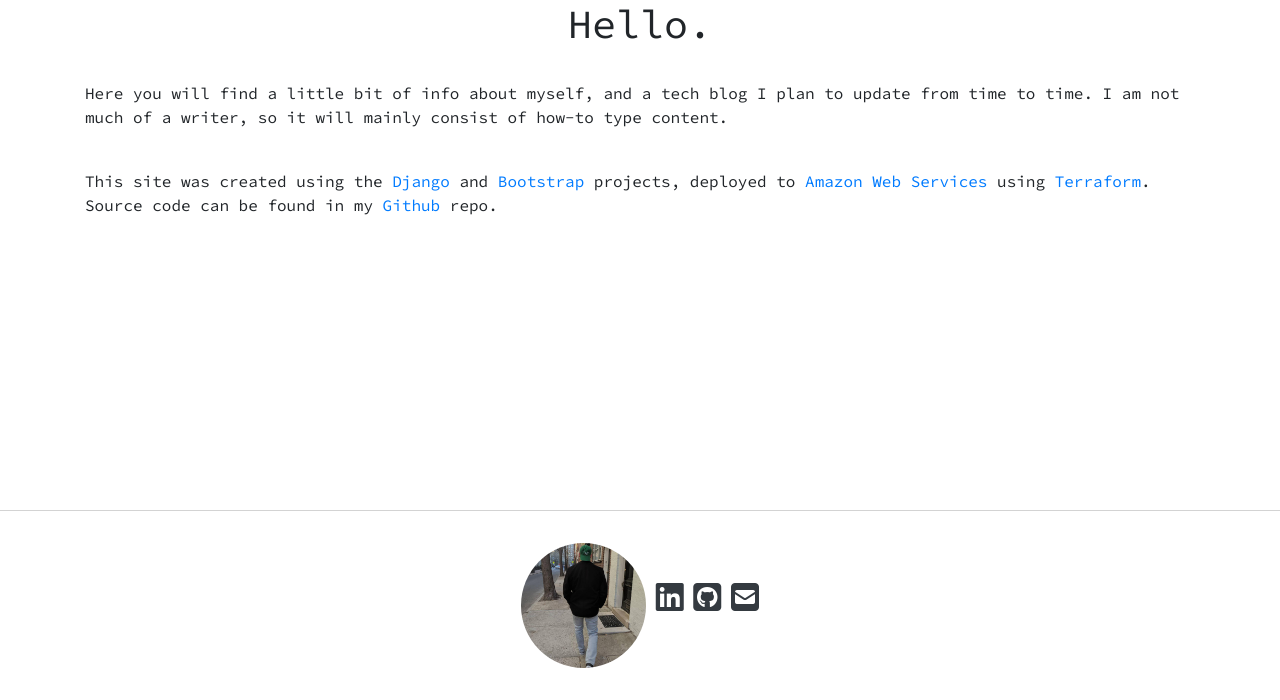
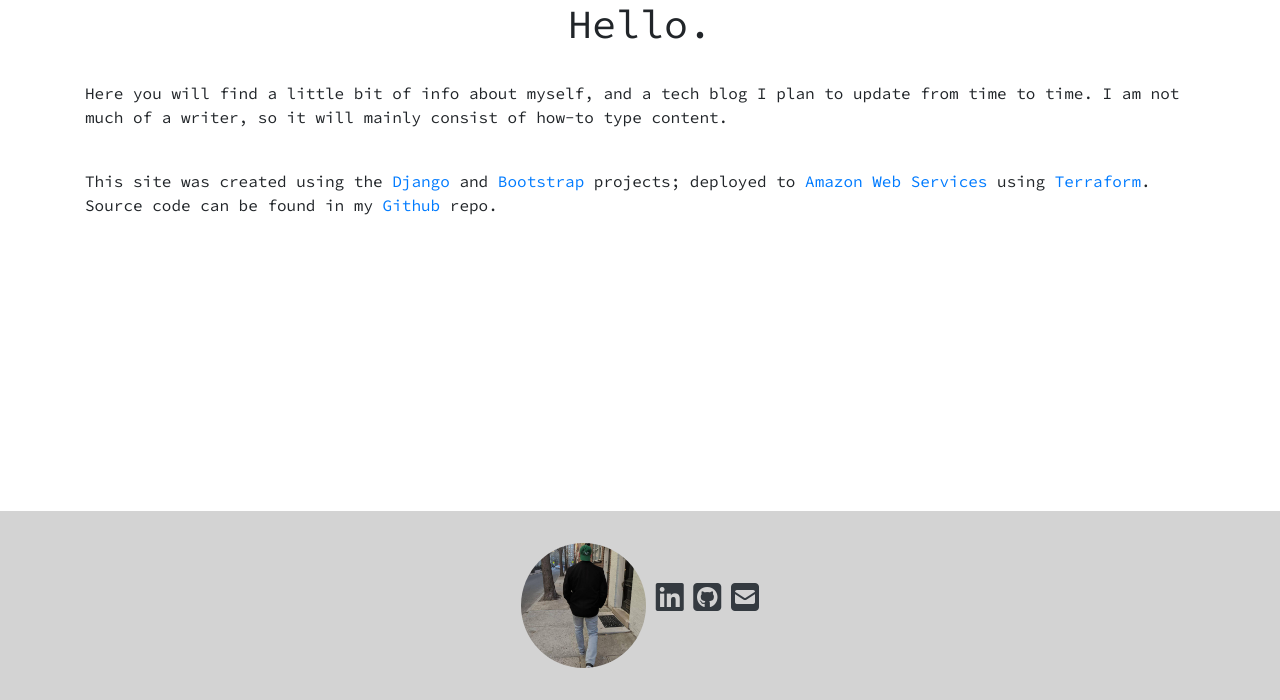
Before and after one commit to dspec12/danielspector.dev, a Django app: page / in a window 1280 px wide. Shown: the part 100-800 px from the top of the page. Run offline with Django 3.2, Linux system fonts and the light colour scheme; some libraries are stand-ins or nearby versions.

Commit message:
Fixed footer height issues

```diff
--- a/static/css/base.css
+++ b/static/css/base.css
@@ -1,6 +1,11 @@
 /* Header */
 header {
   padding-bottom: 100px;
+}
+
+/* Content */
+.content {
+  min-height: calc(100vh - 314px)
 }
 
 /* Footer */
@@ -32,13 +37,10 @@ body {
 }
 
 .container.social {
-  position: absolute;
-  bottom: 0;
-  margin: 0 auto;
-  border-top: 1px solid lightgray;
   display: block;
   padding: 2rem;
   max-width:100%;
+  background: lightgrey
 }
 
 .container.body.home h1 {
--- a/templates/base.html
+++ b/templates/base.html
@@ -32,8 +32,10 @@
         </nav>
       </div>
     </header>
-    {% block  content %}
-    {% endblock content %}
+    <div class="content">
+      {% block  content %}
+      {% endblock content %}
+    </div>
     <footer>
       <div class="container social">
         <img src="{% static "imgs/me.jpg" %}" alt="me">
--- a/templates/home.html
+++ b/templates/home.html
@@ -8,7 +8,7 @@
   </p>
   <br>
   <p>
-    This site was created using the <a href="https://www.djangoproject.com/" target="_blank">Django</a> and <a href="https://getbootstrap.com/" target="_blank">Bootstrap</a> projects, deployed to <a href="https://aws.amazon.com/" target="_blank">Amazon Web Services</a> using <a href="https://www.terraform.io/" target="_blank">Terraform</a>. Source code can be found in my <a href="https://github.com/dspec12" target="_blank">Github</a> repo.
+    This site was created using the <a href="https://www.djangoproject.com/" target="_blank">Django</a> and <a href="https://getbootstrap.com/" target="_blank">Bootstrap</a> projects; deployed to <a href="https://aws.amazon.com/" target="_blank">Amazon Web Services</a> using <a href="https://www.terraform.io/" target="_blank">Terraform</a>. Source code can be found in my <a href="https://github.com/dspec12" target="_blank">Github</a> repo.
   </p>
 </div>
 {% endblock content %}
```
